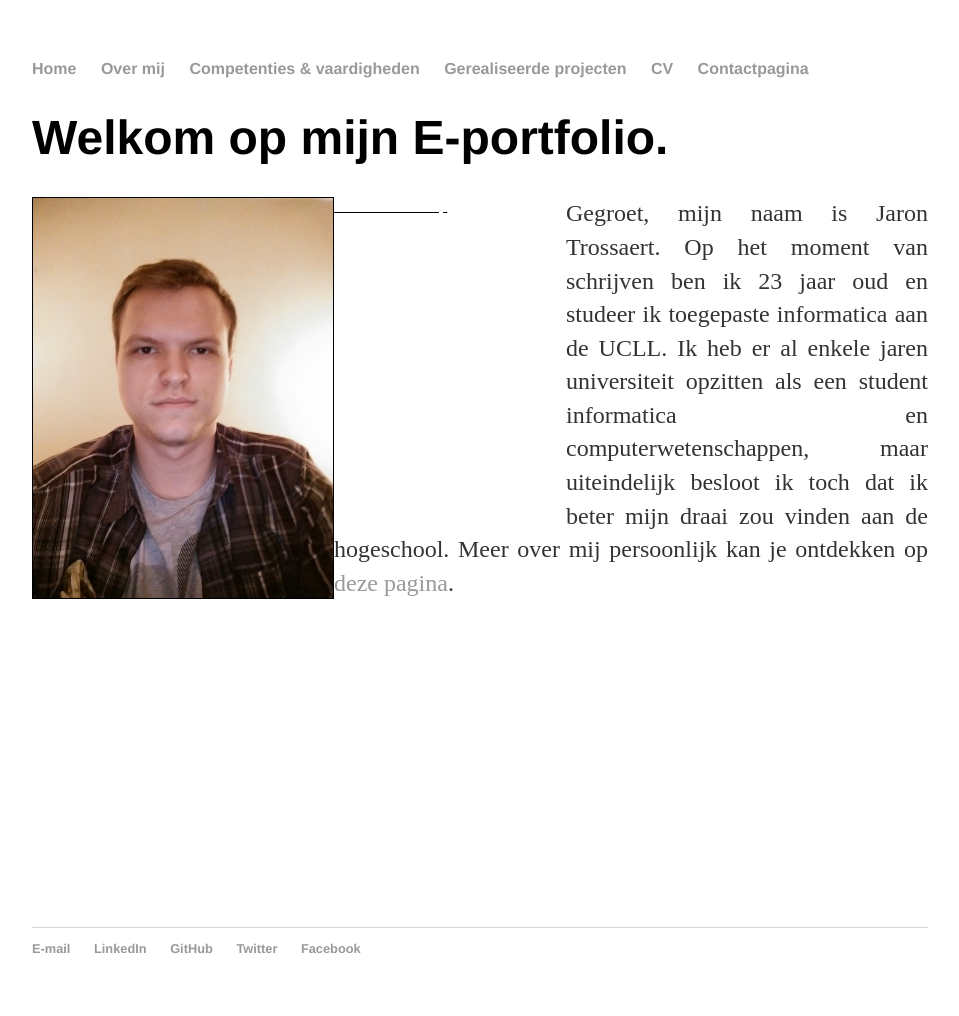
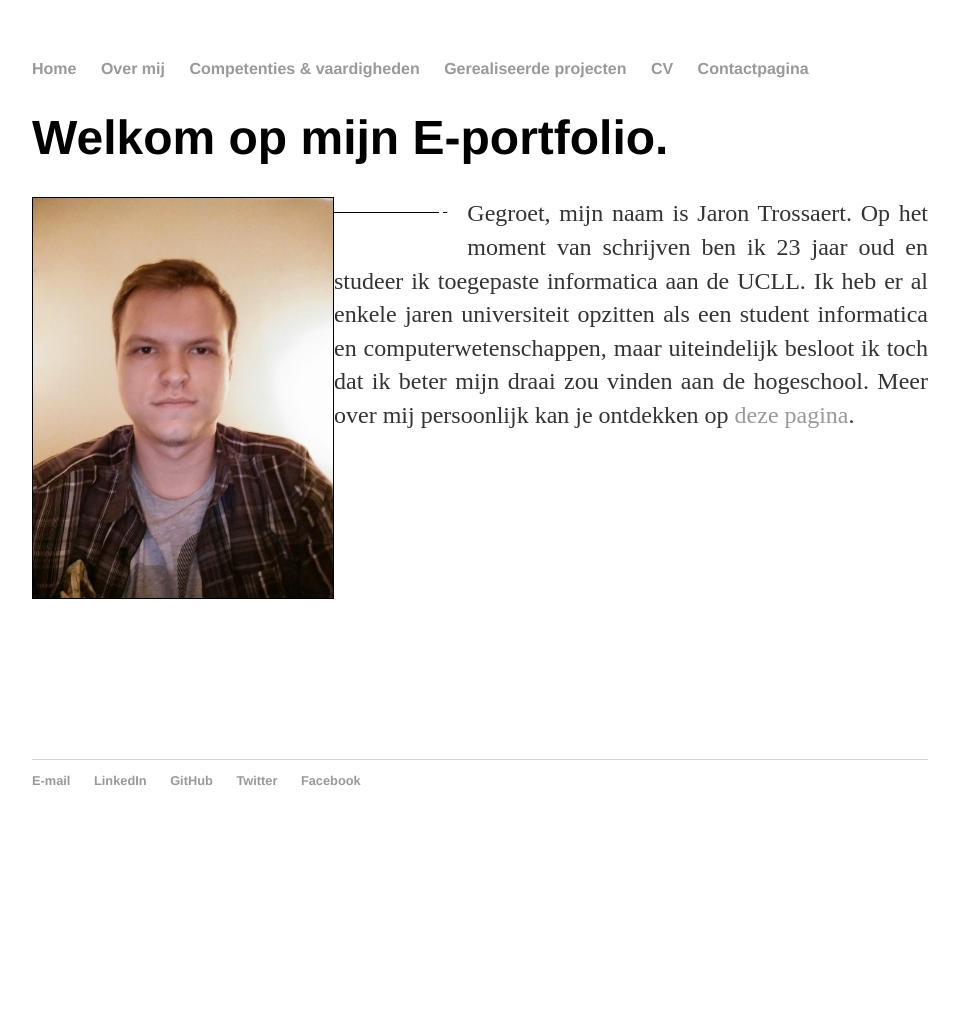
Before and after one commit to Jornax/Jornax.github.io, a Jekyll site: the page built from index.html, in a window 1280 px wide. Shown: the whole page, without its empty margins (160-1119 px from the left). Built offline with Jekyll 4.4.1, drawn with Linux system fonts in a browser that asks for light colours; after the commit the page ends 900 px from its top, so only the background shows below that.

Commit message:
Update index.html

```diff
--- a/index.html
+++ b/index.html
@@ -6,7 +6,7 @@ title: E-portfolio van Jaron Trossaert
  	<h1>Welkom op mijn E-portfolio.</h1>
   <div style="float: left;"><img src="tmpPhoto.jpg" width="300px" border="1px"></div>
   <div style="float:left; margin-right: 20px;"><u><font color="white">Free Membership</font></u>
-   <div style="width:200px;height:280px;border:6px double white;"><font color="white">Text here</font></div>
+   <div style="width:50px;height:600x;border:6px double white;"><font color="white">Text here</font></div>
 </div>
   <p STYLE="text-align: justify;">Gegroet, mijn naam is Jaron Trossaert. Op het moment van schrijven ben ik 23 jaar oud
  	en studeer ik toegepaste informatica aan de UCLL. Ik heb er al enkele jaren universiteit opzitten als
```
